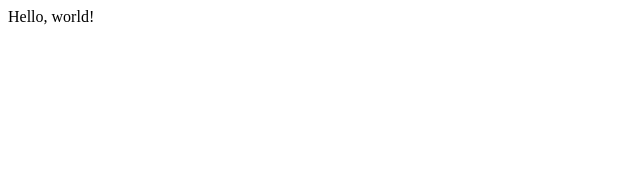
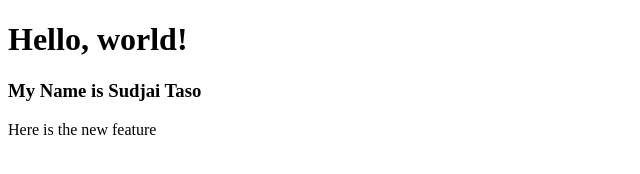
Before and after one commit to Rudi20/edxproject0, a plain HTML site: page index.html in a window 1280 px wide. Shown: the whole page, without its empty margins (0-640 px from the left). Drawn offline with Linux system fonts and the light colour scheme.

Commit message:
Added another line

```diff
--- a/index.html
+++ b/index.html
@@ -4,6 +4,8 @@
         <title>My Webpage</title>
     </head>
     <body>
-        Hello, world!
+        <h1>Hello, world!</h1>
+        <h3>My Name is Sudjai Taso</h3>
+        Here is the new feature
     </body>
 </html>
```
